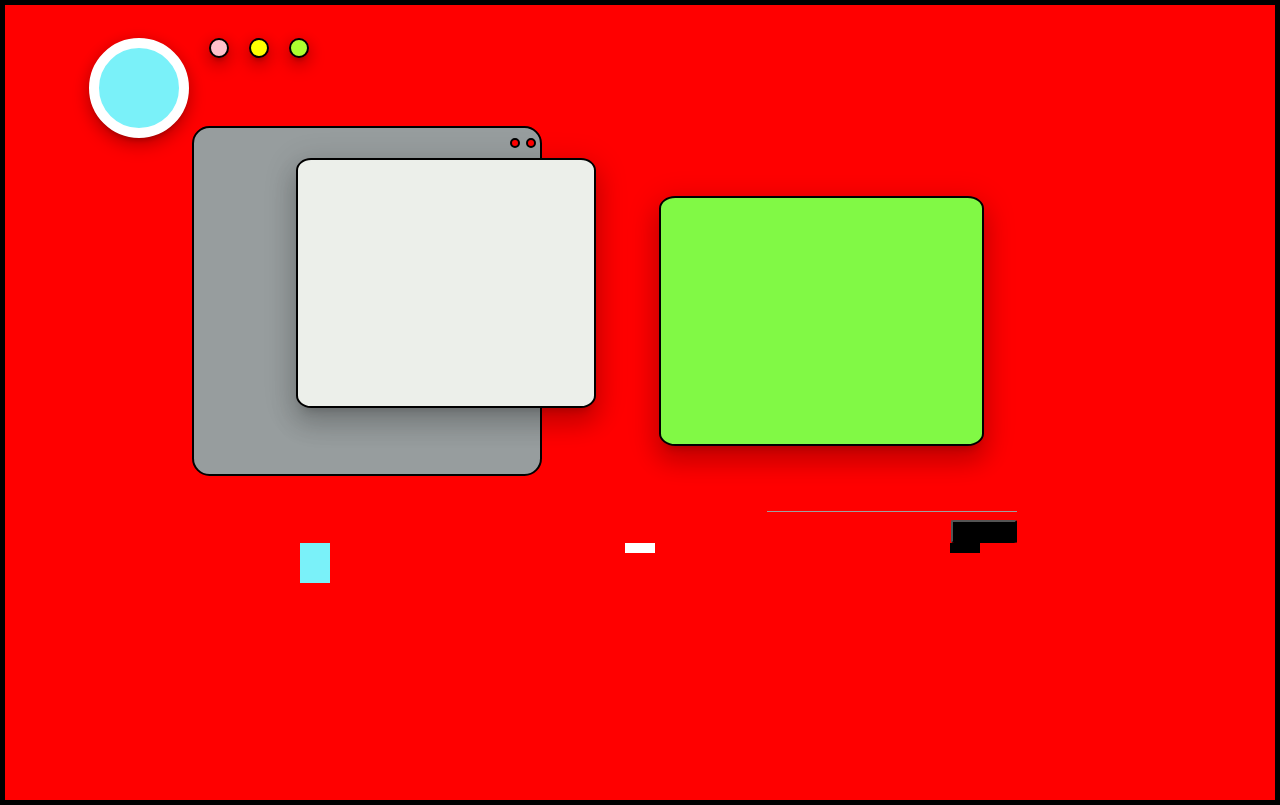
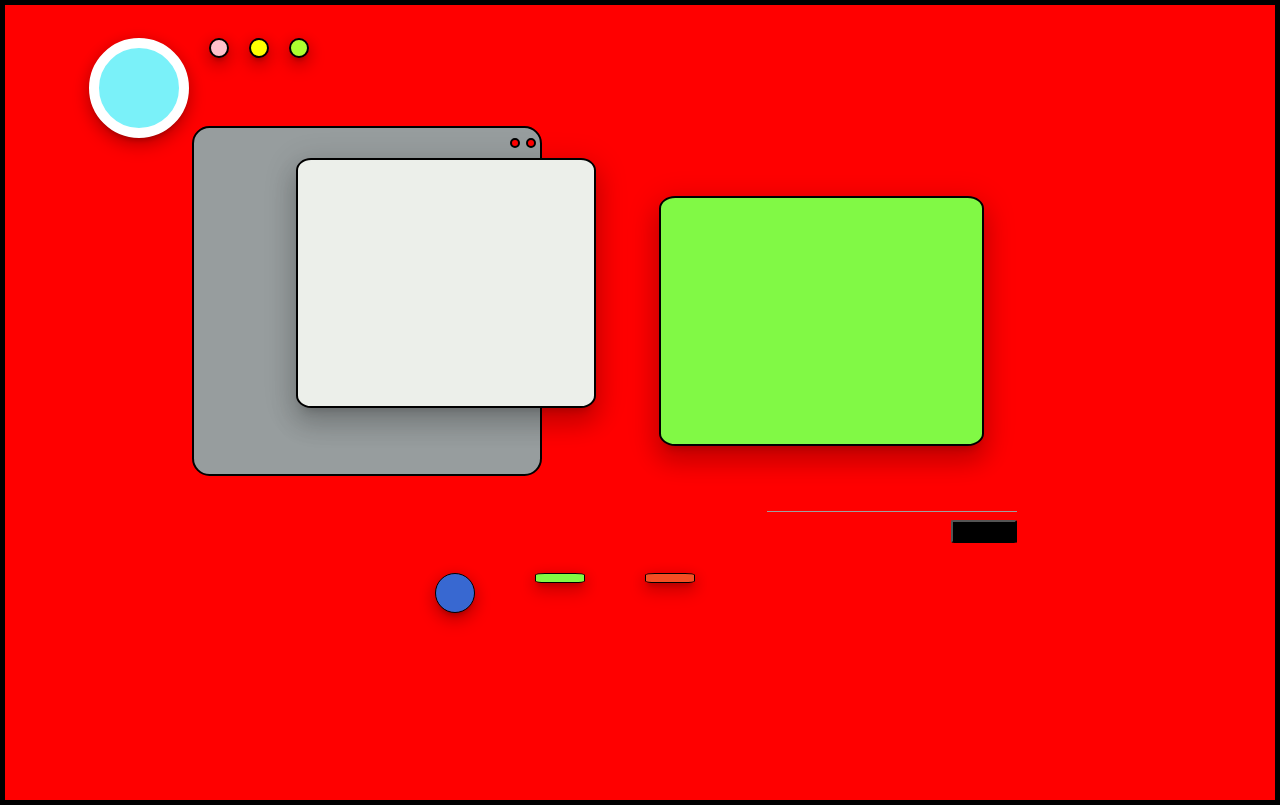
Before and after one commit to jihaekim/pokedex, a plain HTML site: page index.html in a window 1280 px wide. Drawn offline with nearby package versions, Linux system fonts and the light colour scheme.

Commit message:
fixed layouts

```diff
--- a/index.html
+++ b/index.html
@@ -44,9 +44,9 @@
 </form>
 
 <div id="buttons">
-        <div class="bottom-buttons" id="blue-button"></div>
-        <div class="bottom-buttons" id="green-button"></div>
-        <div class="bottom-buttons" id="red-button"></div>
+        <div class=" z-depth-3 bottom-buttons" id="blue-button"></div>
+        <div class=" z-depth-3 bottom-buttons" id="green-button"></div>
+        <div class=" z-depth-3 bottom-buttons" id="red-button"></div>
     </div>
 
 
--- a/main.scss
+++ b/main.scss
@@ -1,6 +1,8 @@
 $dark-black :#060606;
 $light-blue:#7af1f9;
 $light-grey: #979d9e;
+$bright-green:#81f945;
+
 @mixin dimension ($height,$width){
     height: $height;
     width: $width;
@@ -91,7 +93,7 @@ body{
         margin-left:5%;
         margin-top:3%;
         border-radius:5%;
-        background-color:#81f945;
+        background-color:$bright-green;
         font-family: 'Space Mono', monospace;
         border: 2px solid black;
 
@@ -162,24 +164,35 @@ body{
 
 }
 
+.bottom-buttons{
+    margin:30px;
+
+}
 
 #buttons{
     display:flex;
     flex-direction: row;
-    justify-content: space-evenly;
+    padding-left: 400px;
+
 
     #blue-button{
-        @include dimension(40px,30px);
-        background-color: #7af1f9;
+        @include dimension(40px,40px);
+        background-color: #3868d1;
+        border-radius:50%;
+        border: 1px solid black;
     }
 
     #green-button{
-        @include dimension(10px,30px);
-        background-color: white
+        @include dimension(10px,50px);
+        background-color: $bright-green;
+        border-radius: 20%;
+        border: 1px solid black;
     }
 
     #red-button{
-        @include dimension(10px,30px);
-        background-color: black;
+        @include dimension(10px,50px);
+        background-color: #f44e24;
+        border-radius: 20%;
+        border: 1px solid black;
     }
 }
```
Also changed, not shown: main.css, 1 other file.
